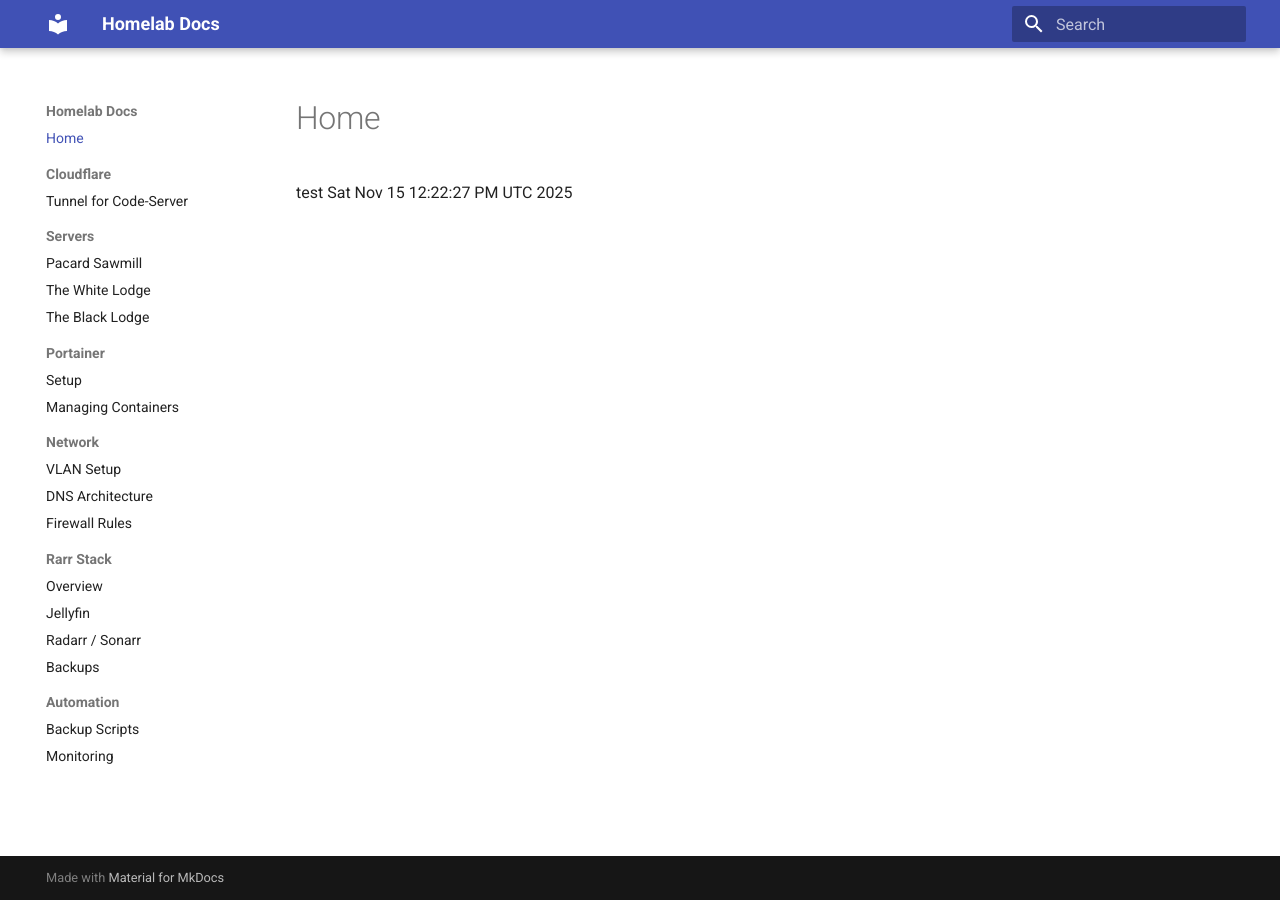
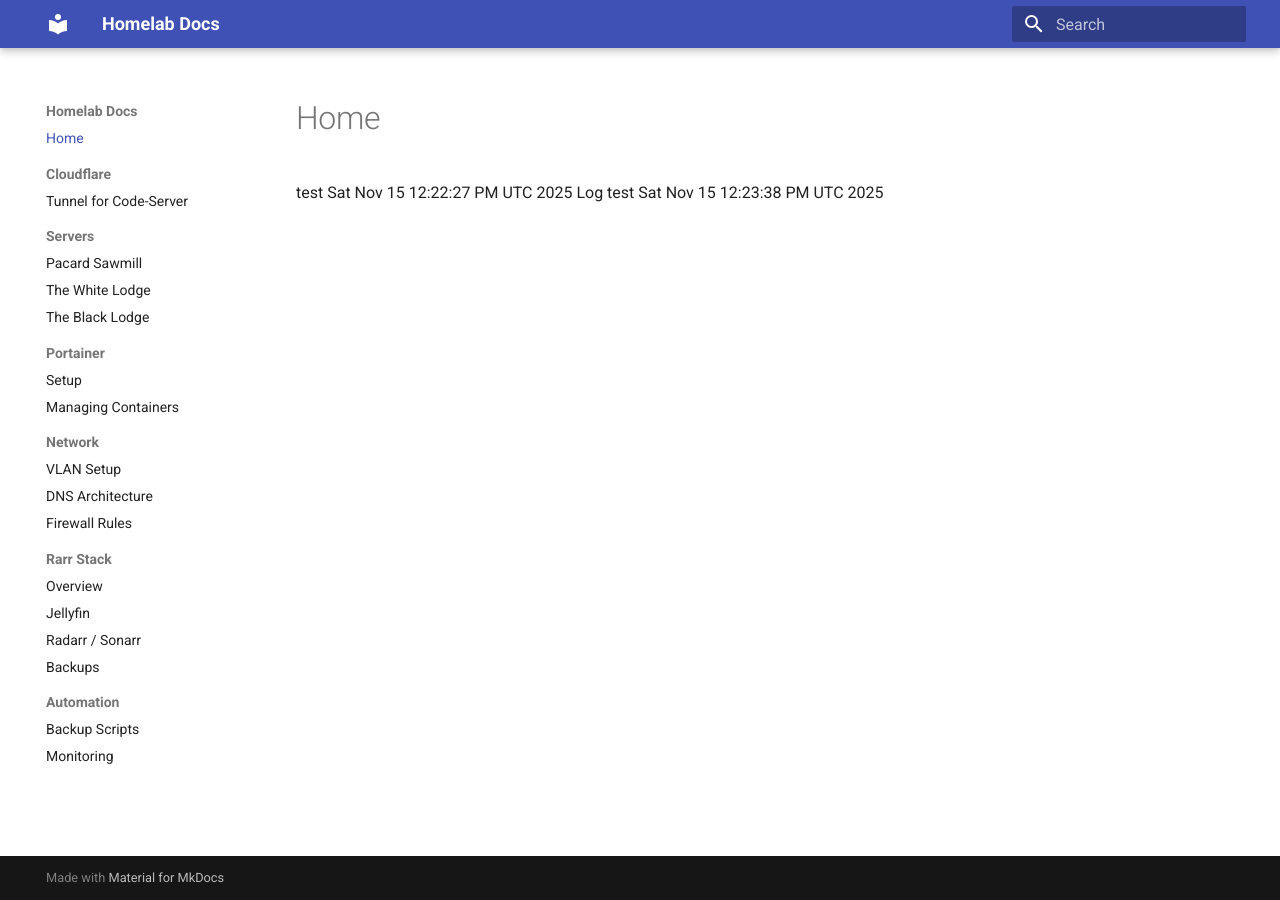
Before and after one commit to osirispc/homelab-docs, an MkDocs documentation site: the page built from docs/index.md, in a window 1280 px wide. Built offline with MkDocs 1.6.1 and Material for MkDocs 9.7.7, drawn with Linux system fonts in a browser that asks for light colours.

Commit message:
Auto-update: 2025-11-15 12:23:45

```diff
--- a/docs/index.md
+++ b/docs/index.md
@@ -1 +1,2 @@
 test Sat Nov 15 12:22:27 PM UTC 2025
+Log test Sat Nov 15 12:23:38 PM UTC 2025
```
